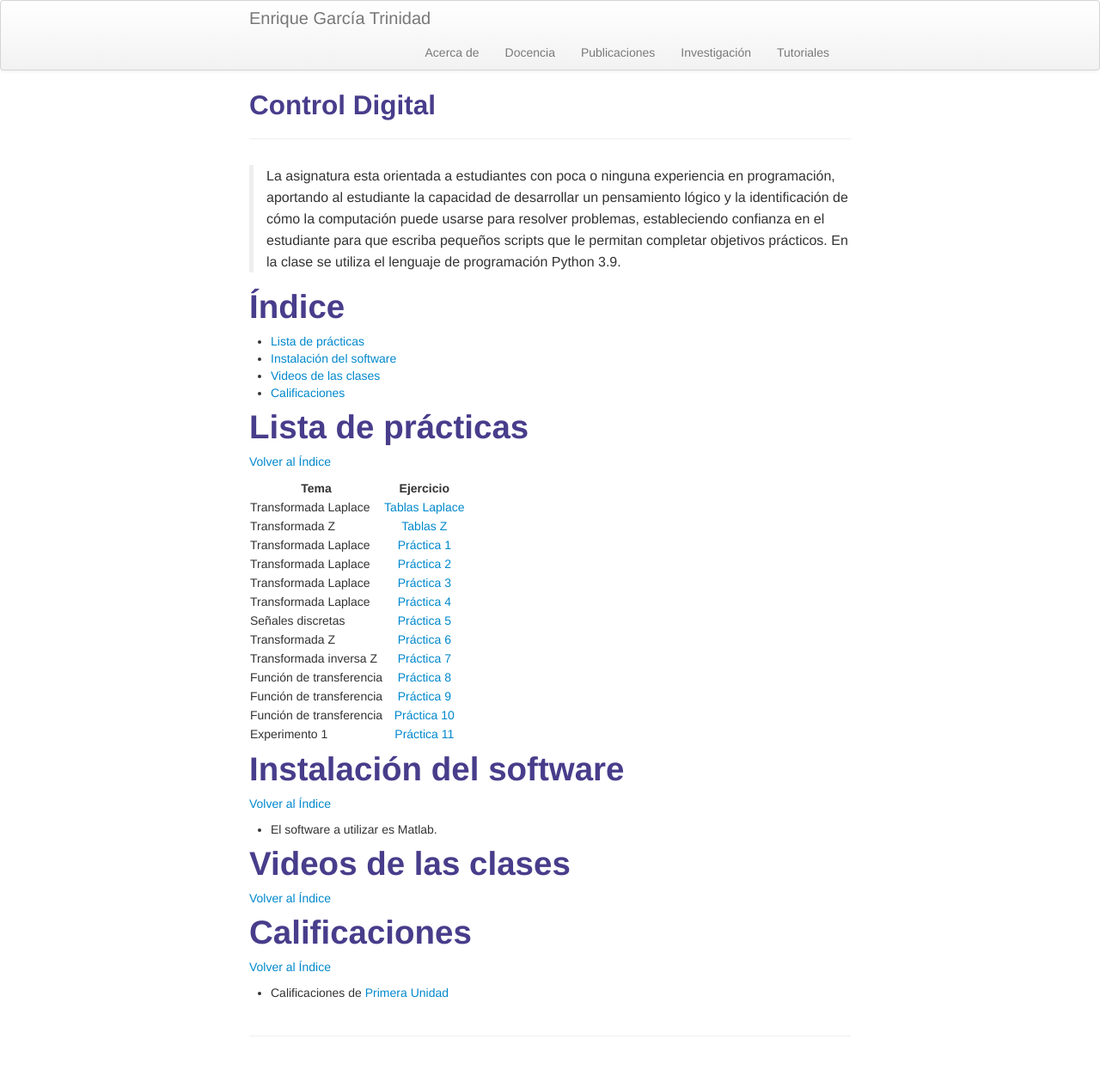
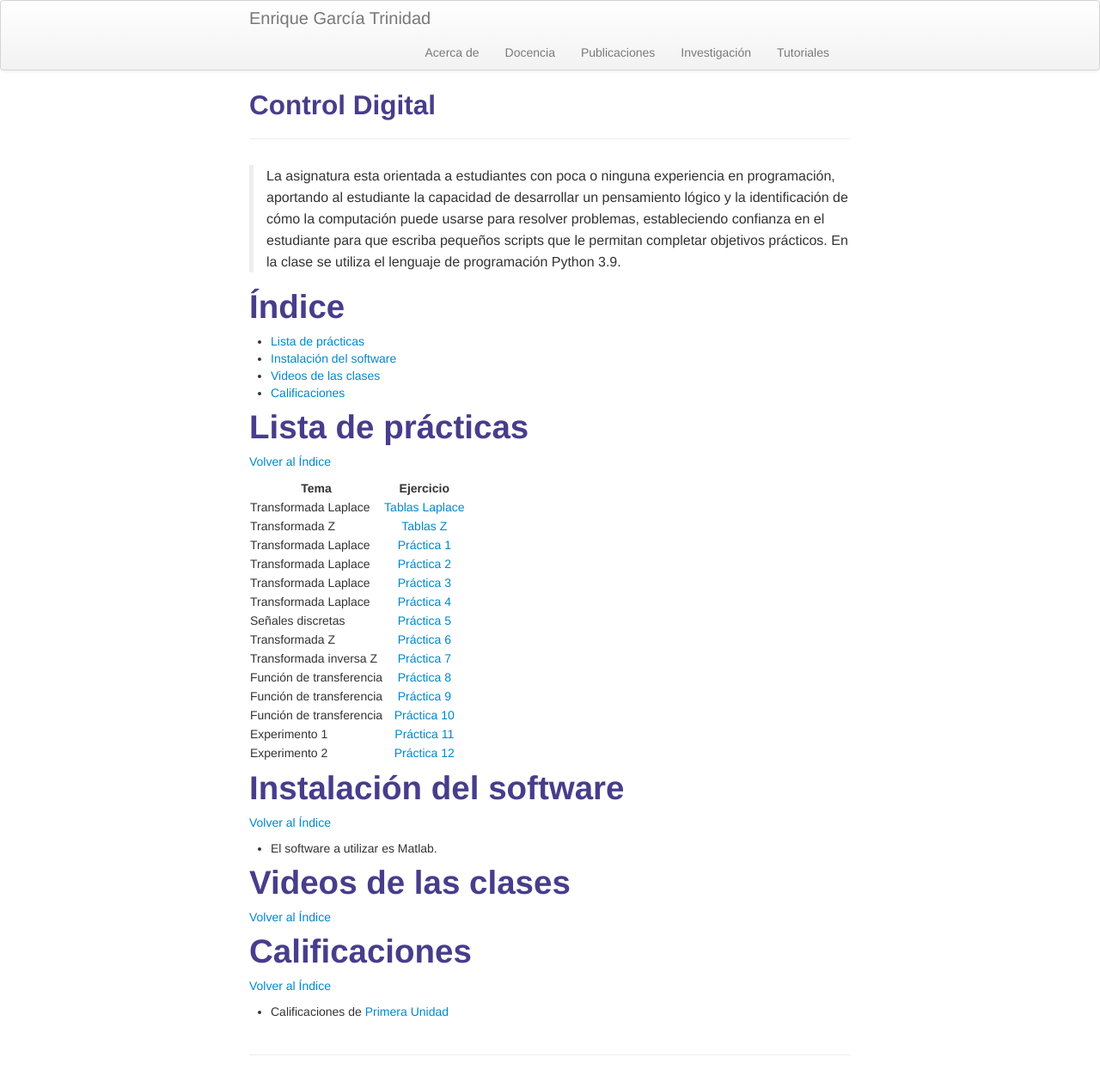
Before and after one commit to enriGarcia/enriGarcia.github.io, a Jekyll site: the page built from pages/teaching/ctrlDig.md, in a window 1280 px wide. Shown: the whole page at 86% size. Built offline with Jekyll 4.4.1, drawn with Linux system fonts in a browser that asks for light colours; before the commit the page ends 1237 px from its top, so only the background shows below that.

Commit message:
webpage update

```diff
--- a/pages/teaching/ctrlDig.md
+++ b/pages/teaching/ctrlDig.md
@@ -30,6 +30,7 @@ description: Listado de prácticas
 |Función de transferencia     |[Práctica 9    ]({{ BASE_PATH}}/pages/assignments/ex_09_ctrlDig.pdf)|
 |Función de transferencia     |[Práctica 10   ]({{ BASE_PATH}}/pages/assignments/ex_10_ctrlDig.pdf)|
 |Experimento 1                |[Práctica 11   ]({{ BASE_PATH}}/pages/assignments/ex_11_ctrlDig.pdf)|
+|Experimento 2                |[Práctica 12   ]({{ BASE_PATH}}/pages/assignments/prac-1_ctrlDig.pdf)|
 
 
 # Instalación del software
```
Also changed, not shown: 1 other file.
